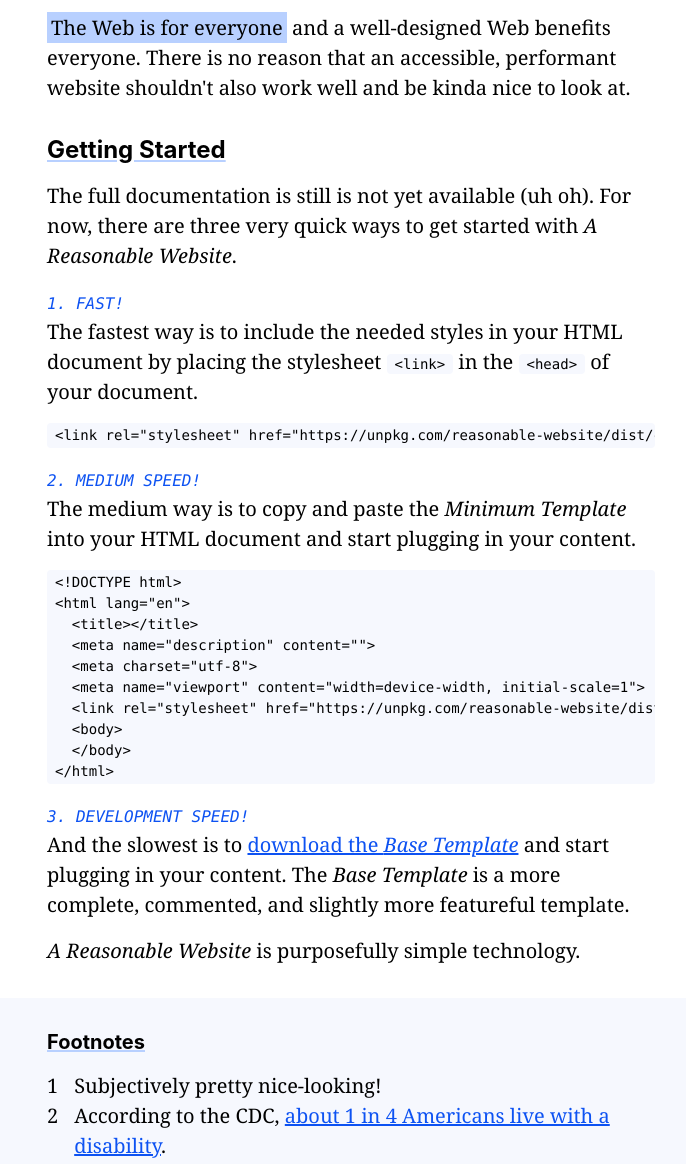
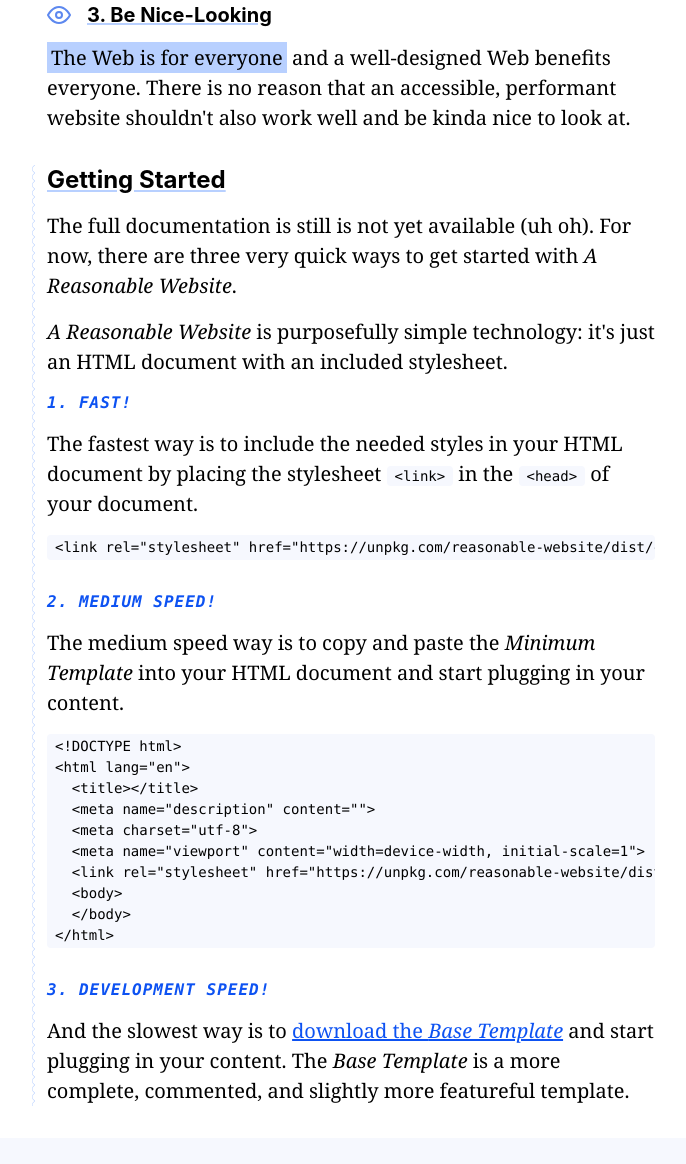
Before and after one commit to matthewhowell/areasonablewebsite, a website: page index.html in a window 1280 px wide. Shown: the part 2206-3370 px from the top of the page, without its empty margins (289-975 px from the left). Drawn offline with Linux system fonts and the light colour scheme.

Commit message:
Copy and style updates to index.html base.html

```diff
--- a/css/reasonable.css
+++ b/css/reasonable.css
@@ -309,6 +309,8 @@
 
 	/* TODO COMMENT */
 	overflow: auto;
+
+	margin-bottom: 2rem;
 }
 
 /* audio element */
--- a/css/website.css
+++ b/css/website.css
@@ -506,9 +506,25 @@
 }
 
 .fast {
+	color: var(--color-dark);
 	font-family: var(--font-stack-mono);
 	text-transform: uppercase;
 	font-size: 1rem;
-	display: inline-block;
-	color: var(--color-dark);
+	letter-spacing: 1px;
+	text-decoration: none;
+	font-weight: bold;
 }
+
+.left-sawtooth {
+	background-image: url('../left-sawtooth.svg');
+	background-repeat: repeat-y;
+	background-size: 4px 4px;
+	background-position-x: left;
+}
+
+.left-wave {
+	background-image: url('../left-wave.svg');
+	background-repeat: repeat-y;
+	background-size: 8px 8px;
+	background-position-x: -4px;
+}
--- a/index.html
+++ b/index.html
@@ -65,7 +65,7 @@
 					</div>
 					<p><mark>The Web is for everyone</mark>, including people who lack access to fast connections and unmetered data.</p>
 					<p>Small and fast websites are good websites! They save time, energy, and bandwidth with each page load.</p>
-					<p>The <em>A Reasonable Website</em> base template is (currently) just SOME KB. It loads quickly, it can be cached, it scrolls and responds to clicks and key presses as one would expect.</p>
+					<p>The <a href="./dist/base.html">Base Template</a> is currently 4.8kB of gzipped assets (3.5kB of which can be cached). It loads quickly, can be cached reliably, it scrolls and responds to clicks and key presses as one would expect.</p>
 					<p>It uses system font stacks, tiny SVGs for graphical elements, and generally prefers the good and fast solutions over the perfect and slower ones.</p>
 
 					<div class="flex-heading">
@@ -75,17 +75,18 @@
 					<p><mark>The Web is for everyone</mark> and a well-designed Web benefits everyone. There is no reason that an accessible, performant website shouldn't also work well and be kinda nice to look at.</p>
 				</section>
 
-				<section>
+				<section class="left-wave">
 					<h3 id="getting-started">Getting Started</h3>
 					<p>The full documentation is still is not yet available (uh oh). For now, there are three very quick ways to get started with <em>A Reasonable Website</em>.</p>
+					<p><em>A Reasonable Website</em> is purposefully simple technology: it's just an HTML document with an included stylesheet.</p>
 
-					<span class="fast"><em>1. Fast!</em></span>
+					<h4 class="fast"><em>1. Fast!</em></h4>
 					<p>The fastest way is to include the needed styles in your HTML document by placing the stylesheet <code>&lt;link&gt;</code> in the <code>&lt;head&gt;</code> of your document.
 						<pre>&lt;link rel="stylesheet" href="https://unpkg.com/reasonable-website/dist/css/styles.min.css"&gt;</pre>
 					</p>
 
-					<span class="fast"><em>2. Medium Speed!</em></span>
-					<p>The medium way is to copy and paste the <em>Minimum Template</em> into your HTML document and start plugging in your content.</p>
+					<h4 class="fast"><em>2. Medium Speed!</em></h4>
+					<p>The medium speed way is to copy and paste the <em>Minimum Template</em> into your HTML document and start plugging in your content.</p>
 <pre>
 &lt;!DOCTYPE html&gt;
 &lt;html lang="en"&gt;
@@ -100,9 +101,8 @@
 </pre>
 					</p>
 
-					<span class="fast"><em>3. Development Speed!</em></span>
-					<p>And the slowest is to <a href="./dist/base.html">download the <em>Base Template</em></a> and start plugging in your content. The <em>Base Template</em> is a more complete, commented, and slightly more featureful template.</p>
-					<p><em>A Reasonable Website</em> is purposefully simple technology.</p>
+					<h4 class="fast"><em>3. Development Speed!</em></h4>
+					<p>And the slowest way is to <a href="./dist/base.html">download the <em>Base Template</em></a> and start plugging in your content. The <em>Base Template</em> is a more complete, commented, and slightly more featureful template.</p>
 				</section>
 
 				<div class="full-width neutral">
```
Also changed, not shown: dist/base.html, left-sawtooth.svg (added), left-wave.svg (added).
